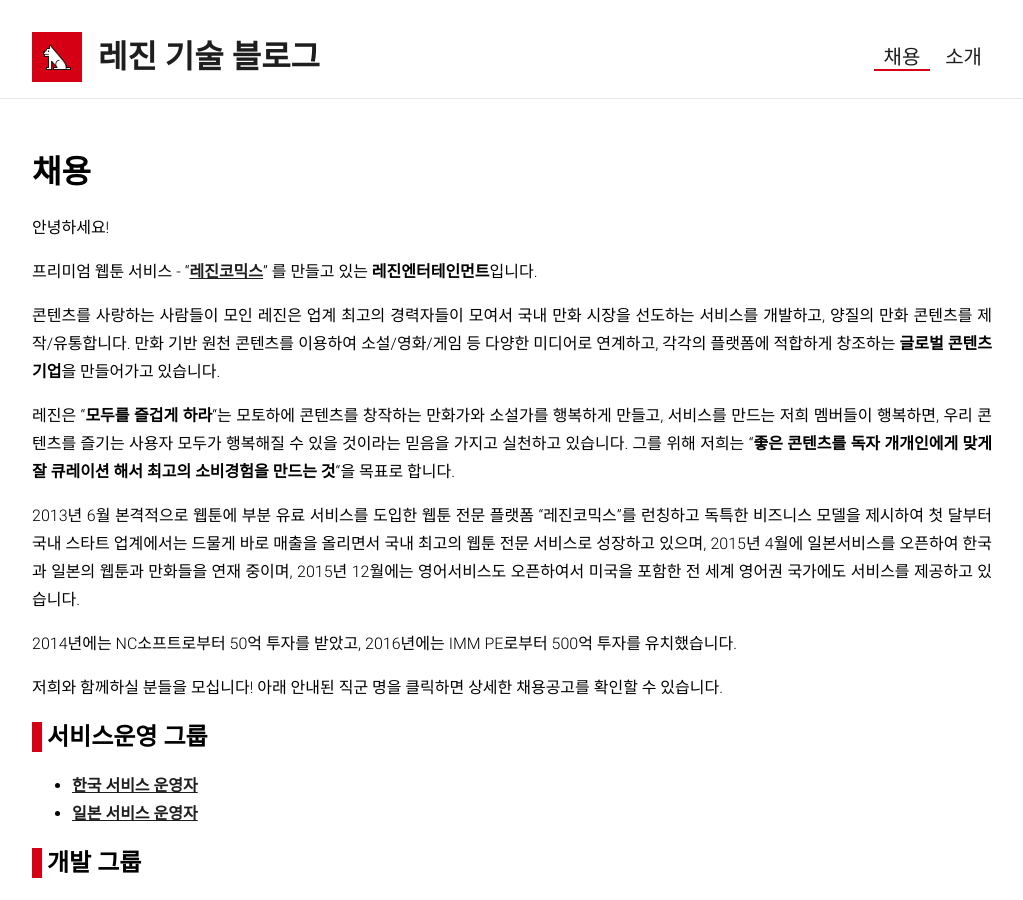
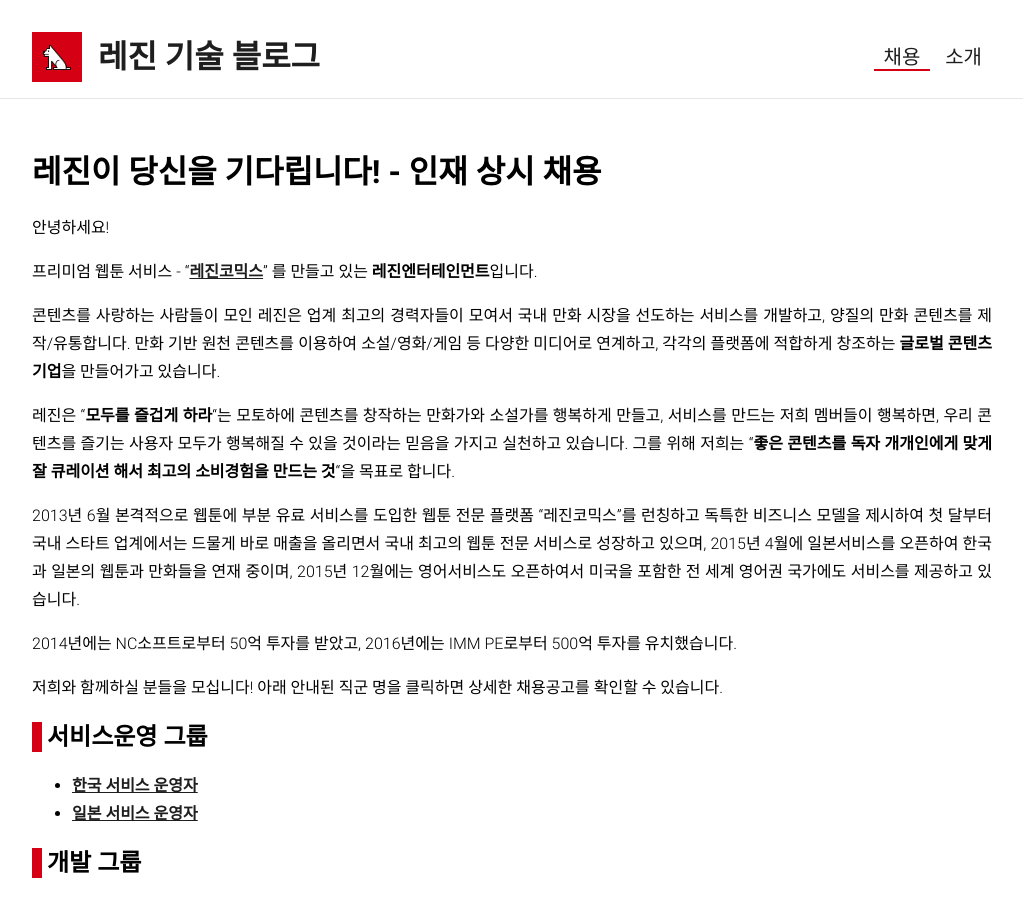
Before and after one commit to lezhin/lezhin.github.io, a Jekyll site: the page built from recruit/index.md, in a window 1280 px wide and 900 px high. Shown: the whole window, without its empty margins (128-1151 px from the left). Built offline with Jekyll 4.4.1, drawn with Linux system fonts in a browser that asks for light colours; nearby versions of some CDN libraries; some web fonts are replaced.

Commit message:
update site description

```diff
--- a/_config.yml
+++ b/_config.yml
@@ -1,6 +1,6 @@
 title: '레진 기술 블로그'
 email: tech@lezhin.com
-description: '프리미엄 웹툰 서비스 - “레진코믹스” 를 만들고 있는 레진엔터테인먼트가 운영하는 기술 블로그입니다. 글로벌 콘텐츠 플랫폼을 만들면서 익힌 실전 경험과 정보, 최신 기술, 팁들을 공유하고 있습니다. 세상 모두를 즐겁게 만드는 회사가 되기위해 훌륭한 개발자님들을 계속 모시고 있으니 편하게 지원해주세요!'
+description: '프리미엄 웹툰 서비스 - “레진코믹스” 를 만들고 있는 레진엔터테인먼트가 운영하는 기술 블로그입니다. 글로벌 콘텐츠 플랫폼을 만들면서 익힌 실전 경험과 정보, 최신 기술, 팁들을 공유하고 있습니다. 훌륭한 개발자님들을 계속 모시고 있으니 편하게 지원해주세요!'
 url: 'http://tech.lezhin.com'
 enforce_ssl: 'tech.lezhin.com'
 baseurl: ''
--- a/recruit/index.md
+++ b/recruit/index.md
@@ -1,6 +1,6 @@
 ---
 layout: page
-title: 채용
+title: 레진이 당신을 기다립니다! - 인재 상시 채용
 sitemap: true
 ---
 안녕하세요!
```
